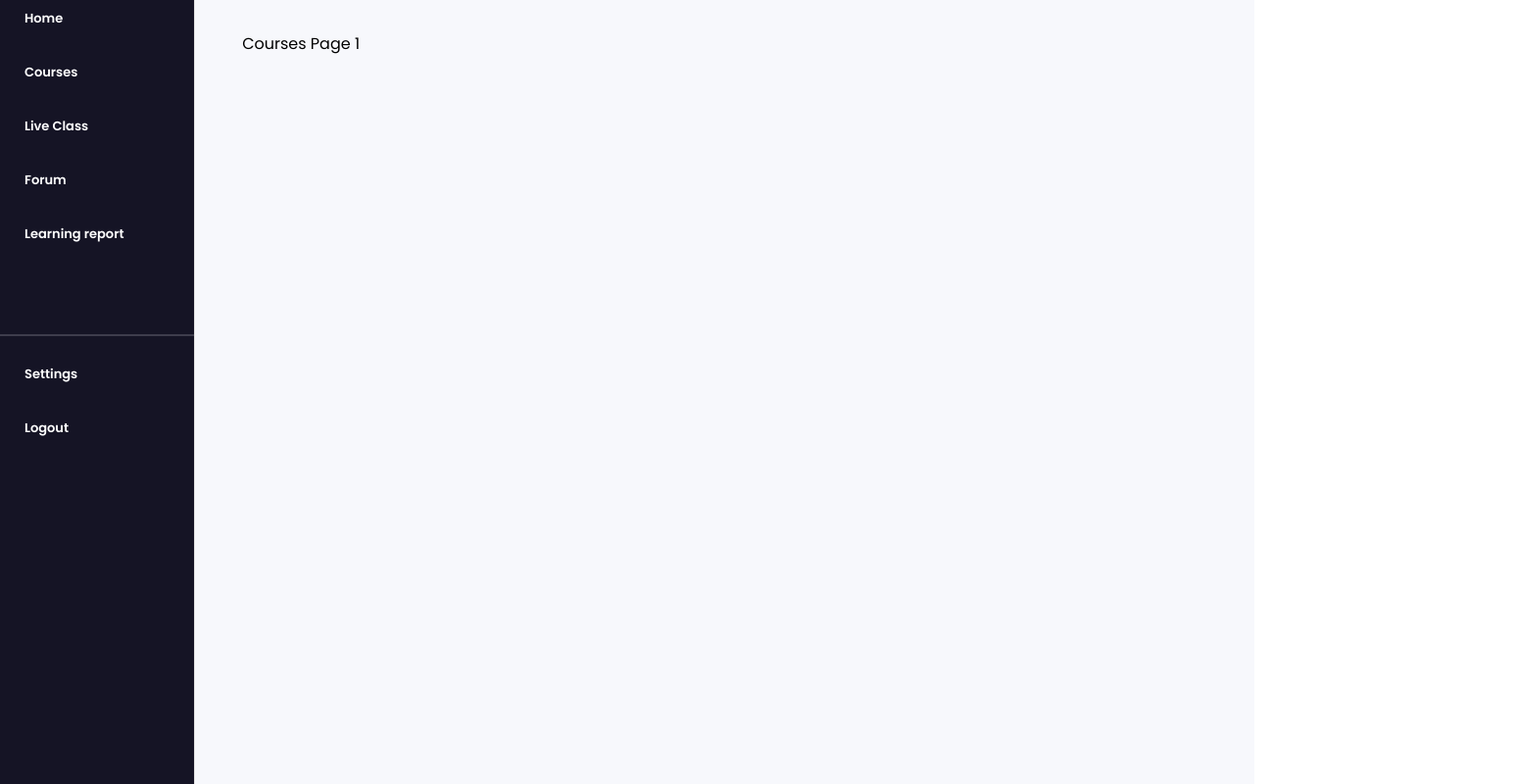
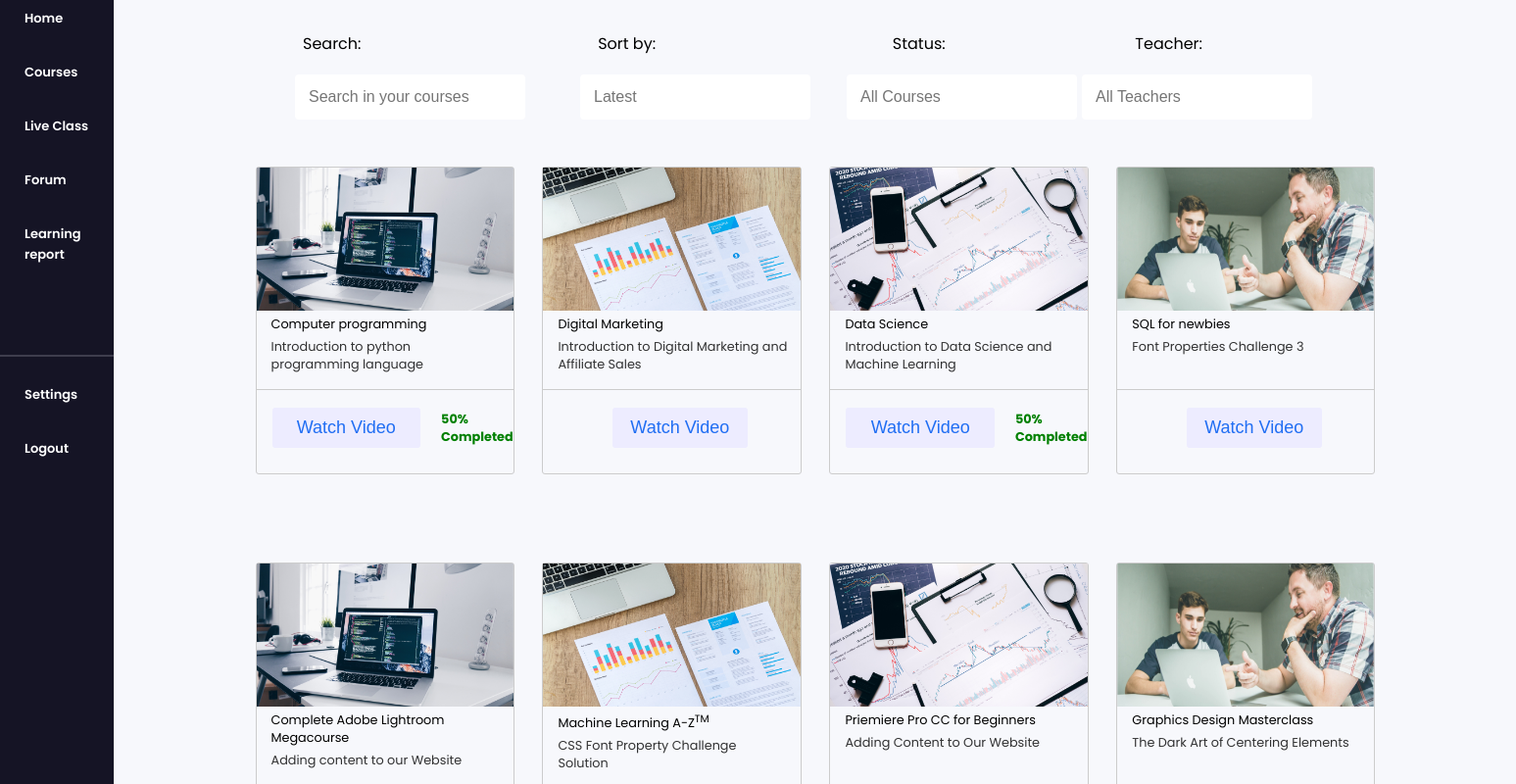
Before and after one commit to chukaijeh/smartlearn, a React (Create React App) app: page /courses in a window 1280 px wide. Shown: the part 80-880 px from the top of the page at 98% size, 1547 px wide, since content can reach past the window. Built offline with nearby package versions, Linux system fonts and the light colour scheme.

Commit message:
Completed the Courses Page

```diff
--- a/src/dashboard/components/topBar/topbar.css
+++ b/src/dashboard/components/topBar/topbar.css
@@ -52,7 +52,10 @@ li {
     display: flex;
     align-items: center;
 }
+
+
 /* Search */
+
 .search-container {
     display: flex;
     align-items: center;
@@ -61,26 +64,26 @@ li {
     border-radius: 5px;
     padding: 5px 10px;
     background: #FFF;
+}
 
-  }
-.search-container::placeholder{
+.search-container::placeholder {
     font-family: Poppins;
     font-size: 14px;
     font-weight: 400;
     line-height: 20px;
     letter-spacing: 0em;
     text-align: left;
+}
 
-    }
-  .search-input {
+.search-input {
     flex: 1;
     border: none;
     outline: none;
     padding: 5px;
     font-size: 16px;
-  }
+}
 
-  .search-icon {
+.search-icon {
     margin-right: 5px;
     color: #757575;
-  }
+}
--- /dev/null
+++ b/src/dashboard/courses/Watch Videos/watchcourses.jsx
@@ -0,0 +1,21 @@
+import React from 'react'
+import '../../main.css'
+import './watchcourses.css'
+import NavBar from '../../components/topBar/topbar'
+import SideBar from '../../components/sidebar/sidebar'
+
+export default function Watchcourses() {
+    return (
+
+        <div className="home">
+        <SideBar/>
+        <div className="homeContainer">
+          <NavBar/>
+          <div className="page-content">
+             <p>Watch Courses</p>
+          </div>
+        </div>
+    </div>
+
+    )
+}
--- a/src/dashboard/courses/courses.css
+++ b/src/dashboard/courses/courses.css
@@ -0,0 +1,84 @@
+* {
+    margin: 0;
+    border: 0;
+    box-sizing: border-box;
+}
+
+.search-content {
+    display: flex;
+    justify-content: space-between;
+}
+
+.search1 {
+    margin-left: 8rem;
+    padding: 3px;
+}
+
+.search2 {
+    margin-left: 3rem;
+}
+
+.search3 {
+    margin-left: 2rem;
+}
+
+.search4 {
+    margin-right: 10rem;
+}
+
+.search1,
+.search2,
+.search3,
+.search4 {
+    display: flex;
+    align-items: center;
+    margin-top: 1rem;
+}
+
+.search-input1 {
+    padding: 14px;
+    border: 1px thin #ccc;
+    border-radius: 4px;
+    outline: none;
+    font-size: medium;
+}
+
+.Seech {
+    display: flex;
+    justify-content: space-between;
+}
+
+#sorti0 {
+    margin-left: 9rem;
+}
+
+#sorti {
+    margin-left: 3rem;
+}
+
+#sorti2 {
+    margin-left: 3rem;
+}
+
+#sorti3 {
+    margin-right: 17rem;
+}
+
+#wad {
+    margin: 1rem;
+    padding-left: 10px;
+    display: grid;
+    font-size: large;
+    margin-right: 1rem;
+}
+
+.completion-text {
+    font-weight: bold;
+    margin-left: 5px;
+    color: green;
+}
+
+.button-containa {
+    display: flex;
+    align-items: center;
+}
--- a/src/dashboard/courses/courses.jsx
+++ b/src/dashboard/courses/courses.jsx
@@ -1,8 +1,13 @@
 import React from 'react'
 import SideBar from '../components/sidebar/sidebar'
 import NavBar from '../components/topBar/topbar'
+import programming from '../../assets/images/laptop.png';
+import graph from '../../assets/images/graph.png';
+import plan from '../../assets/images/plan.png';
+import study from '../../assets/images/study.png';
 import '../main.css'
 import './courses.css'
+import { Link } from "react-router-dom";
 
 export default function Courses() {
     return (
@@ -12,7 +17,120 @@ export default function Courses() {
             <div className="homeContainer">
               <NavBar/>
               <div className="page-content">
-                 <p>Courses Page 1</p>
+                 <div>
+                    <div className="Seech"> <p id="sorti0">Search:</p>
+                    <p id="sorti">Sort by:</p>
+                    <p id="sorti2">Status:</p>
+                    <p id="sorti3">Teacher:</p>
+                    </div>
+                    <div className="search-content">
+                    <div className="search1">
+                        <i className="search-icon fas fa-search"></i>
+                        <input type="text" className="search-input1" placeholder="Search in your courses" />
+                    </div>
+                    <div className="search2">
+                        <i className="search-icon fas fa-search"></i>
+                        <input type="text" className="search-input1" placeholder="Latest" />
+                    </div>
+                    <div className="search3">
+                        <i className="search-icon fas fa-search"></i>
+                        <input type="text" className="search-input1" placeholder="All Courses" />
+                    </div>
+                    <div className="search4">
+                        <i className="search-icon fas fa-search"></i>
+                        <input type="text" className="search-input1" placeholder="All Teachers" />
+                    </div>
+                    </div>
+                 <section className="fourth-section" id='courses'>
+                        <div className="courses  ">
+                        <div className="course flex flex-column flex-center-column">
+                            <img src={programming} alt="" />
+                            <div className="text-p">
+                            <p className='bold'>Computer programming</p>
+                            <p className='fade-text'>Introduction to python programming language</p>
+                            </div>
+                            <div className="long-line"></div>
+                            <Link to='/watchcourses' className="button-containa"><button id='wad'>Watch Video</button><span className="completion-text">50% Completed</span></Link>
+                        </div>
+                        <div className="course flex flex-column flex-center-column">
+                            <img src={graph} alt="" />
+                            <div className="text-p">
+                            <p className='bold'>Digital Marketing</p>
+                            <p className='fade-text'>Introduction to Digital Marketing and Affiliate Sales</p>
+                            </div>
+                            <div className="long-line"></div>
+                            <Link to='/watchcourses'><button id='wad'>Watch Video</button></Link>
+                        </div>
+                        <div className="course flex flex-column flex-center-column">
+                            <img src={plan} alt="" />
+                            <div className="text-p">
+                            <p className='bold'>Data Science</p>
+                            <p className='fade-text'>Introduction to Data Science and Machine Learning</p>
+                            </div>
+                            <div className="long-line"></div>
+                            <Link to='/watchcourses' className="button-containa"><button id='wad'>Watch Video</button><span className="completion-text">50% Completed</span></Link>
+                        </div>
+                        <div className="course flex flex-column flex-center-column">
+                            <img src={study} alt="" />
+                            <div className="text-p">
+                            <p className='bold'>SQL for newbies</p>
+                            <p className='fade-text'>Font Properties Challenge 3</p>
+                            </div>
+                            <div className="long-line"></div>
+                            <Link to='/watchcourses'><button id='wad'>Watch Video</button></Link>
+                        </div>
+                        </div>
+                    </section>
+                    <section className="fourth-section" id='courses'>
+                        <div className="courses  ">
+                        <div className="course flex flex-column flex-center-column">
+                            <img src={programming} alt=""/>
+                            <div className="text-p">
+                            <p className='bold'>Complete Adobe Lightroom Megacourse</p>
+                            <p className='fade-text'>Adding content to our Website </p>
+                            </div>
+                            <div className="long-line"></div>
+                            <Link to='/watchcourses' className="button-containa"><button id='wad'> Watch Video</button><span className="completion-text">50% Completed</span></Link>
+                        </div>
+                        <div className="course flex flex-column flex-center-column">
+                            <img src={graph} alt="" />
+                            <div className="text-p">
+                            <p className='bold'>Machine Learning A-Z<sup>TM</sup></p>
+                            <p className='fade-text'>CSS Font Property Challenge Solution</p>
+                            </div>
+                            <div className="long-line"></div>
+                            <Link to='/watchcourses'><button id='wad'>Watch Video</button></Link>
+                        </div>
+                        <div className="course flex flex-column flex-center-column">
+                            <img src={plan} alt="" />
+                            <div className="text-p">
+                            <p className='bold'>Priemiere Pro CC for Beginners</p>
+                            <p className='fade-text'>Adding Content to Our Website</p>
+                            </div>
+                            <div className="long-line"></div>
+                            <Link to='/watchcourses' className="button-containa"><button id='wad'>Watch Video</button><span className="completion-text">50% Completed</span></Link>
+                        </div>
+                        <div className="course flex flex-column flex-center-column">
+                            <img src={study} alt="" />
+                            <div className="text-p">
+                            <p className='bold'>Graphics Design Masterclass</p>
+                            <p className='fade-text'>The Dark Art of Centering Elements</p>
+                            </div>
+
+                            <div className="long-line"></div>
+                            <Link to='/watchcourses'><button id='wad'>Watch Video</button></Link>
+                        </div>
+                        </div>
+                    </section>
+                    <Link to='/watchcourses' style= {{textDecoration: 'none'}} className="nav-link">
+                <li>
+                    <span>Watch Video</span>
+                </li>
+            </Link>
+                 </div>
+              </div>
+              <div className="number-count">
+                <p></p>
               </div>
             </div>
         </div>
```
Also changed, not shown: src/auth/styles/auth.css (+41 -15 lines), src/dashboard/courses/courses2.jsx (added, +23 -0 lines), src/index.js (+23 -16 lines), src/dashboard/courses/Watch Videos/watchcourses.css (added), 1 other file (tests, documents, lock files or other folders).
